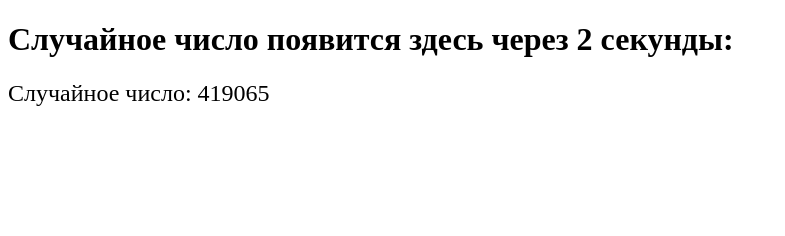
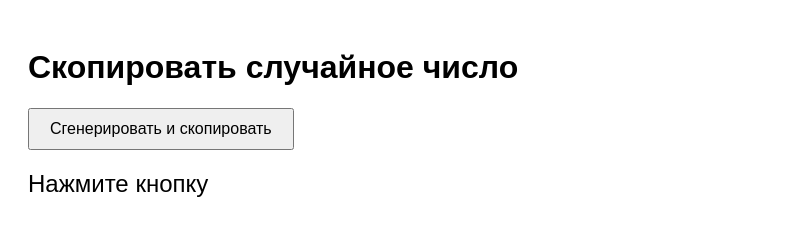
Before and after one commit to andreyhab/HTML, a plain HTML site: page index.html in a window 1280 px wide. Shown: the whole page, without its empty margins (0-785 px from the left). Drawn offline with Linux system fonts and the light colour scheme.

Commit message:
Update index.html

```diff
--- a/index.html
+++ b/index.html
@@ -2,27 +2,41 @@
 <html lang="ru">
 <head>
   <meta charset="UTF-8">
-  <title>Копирование случайного числа</title>
+  <title>Случайное число в буфер</title>
+  <style>
+    body { font-family: sans-serif; padding: 20px; }
+    button { font-size: 16px; padding: 10px 20px; }
+    #output { margin-top: 20px; font-size: 24px; }
+  </style>
 </head>
 <body>
-  <h1>Случайное число появится здесь через 2 секунды:</h1>
-  <div id="output" style="font-size: 24px; margin-top: 20px;"></div>
+
+  <h1>Скопировать случайное число</h1>
+  <button onclick="copyRandomNumber()">Сгенерировать и скопировать</button>
+  <div id="output">Нажмите кнопку</div>
 
   <script>
-    setTimeout(() => {
-      const randomNumber = Math.floor(Math.random() * 1000000);
-      const output = document.getElementById('output');
-      output.textContent = "Случайное число: " + randomNumber;
+    function copyRandomNumber() {
+      const randomNumber = Math.floor(Math.random() * 1000000).toString();
+      document.getElementById('output').textContent = "Число: " + randomNumber;
 
-      navigator.clipboard.writeText(randomNumber.toString())
-        .then(() => {
-          console.log("✅ Успешно скопировано в буфер:", randomNumber);
-        })
-        .catch(err => {
-          console.error("❌ Ошибка при копировании в буфер:", err);
-        });
+      const textarea = document.createElement("textarea");
+      textarea.value = randomNumber;
+      document.body.appendChild(textarea);
+      textarea.select();
 
-    }, 2000);
+      try {
+        const success = document.execCommand("copy");
+        console.log(success
+          ? "✅ Скопировано: " + randomNumber
+          : "❌ Не удалось скопировать");
+      } catch (err) {
+        console.error("❌ Ошибка при копировании:", err);
+      }
+
+      document.body.removeChild(textarea);
+    }
   </script>
+
 </body>
 </html>
```
